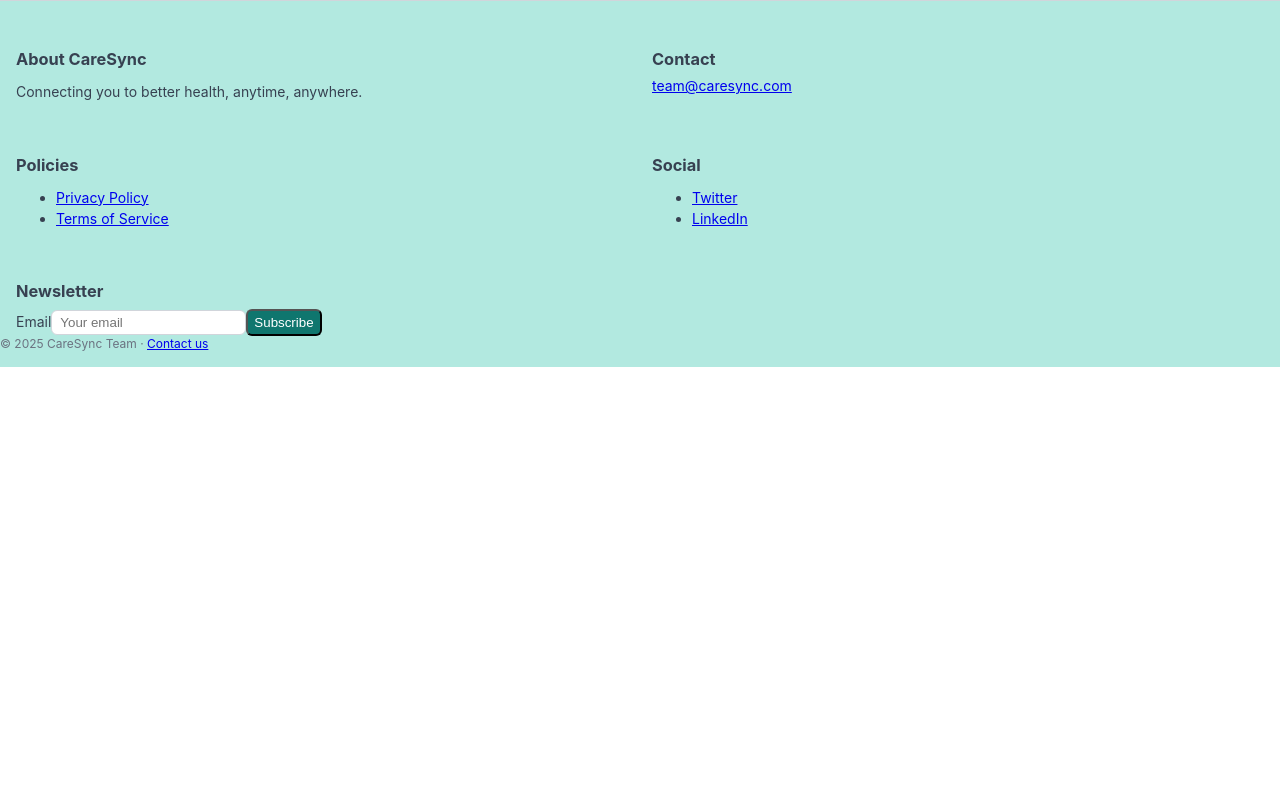
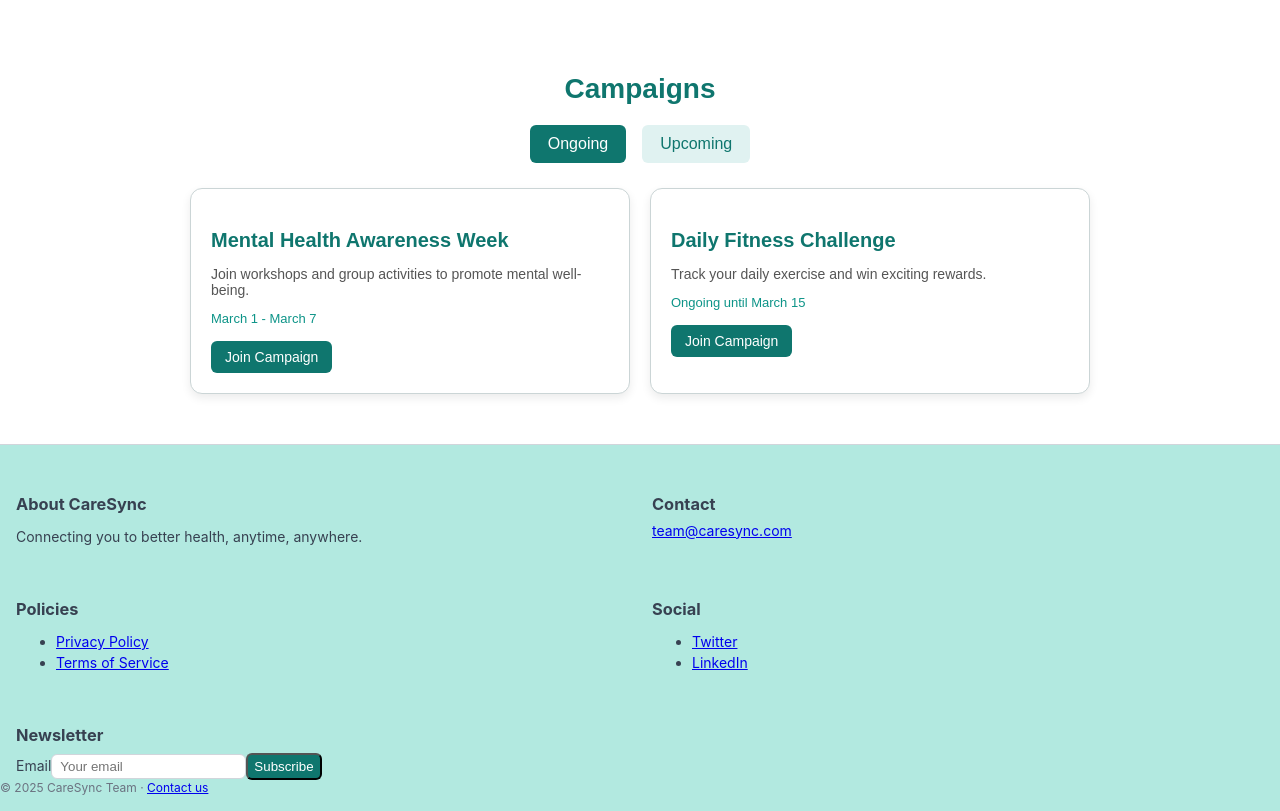
Before and after one commit to Shreyosi01/Hackathon, a React (Create React App) app in the folder frontend/: page /campaigns in a window 1280 px wide. Built offline with nearby package versions, Linux system fonts and the light colour scheme.

Commit message:
campaign and homepage

```diff
--- a/frontend/src/App.js
+++ b/frontend/src/App.js
@@ -10,6 +10,7 @@ import Profile from "./pages/Profile"; // ✅ added
 import Footer from "./components/Footer";
 import VideoConsult from "./pages/VideoConsult";
 import WellnessLeaderboard from "./pages/Leaderboard";
+import Campaigns from "./pages/Campaigns";
 
 function App() {
   return (
@@ -21,20 +22,7 @@ function App() {
           <Route path="/signup" element={<SignupPage />} />
           <Route path="/find-doctors" element={<FindDoctors />} />
           <Route path="/video-consult" element={<VideoConsult />} />
-          <Route
-            path="/video-consult"
-            element={
-              <div
-                style={{
-                  padding: "3rem",
-                  textAlign: "center",
-                  fontSize: "2rem",
-                }}
-              >
-                Video Consult (Coming Soon)
-              </div>
-            }
-          />
+          <Route path="/campaigns" element={<Campaigns />} />
           <Route path="/ai-chatbot" element={<ChatBot />} />
           <Route path="/wellness-leaderboard" element={<WellnessLeaderboard />} />
           <Route path="/health-report" element={<HealthReport />} />
--- /dev/null
+++ b/frontend/src/pages/Campaigns.css
@@ -0,0 +1,94 @@
+.campaigns-container {
+  max-width: 900px;
+  margin: 30px auto;
+  padding: 20px;
+  font-family: Arial, sans-serif;
+}
+
+.campaigns-title {
+  font-size: 28px;
+  font-weight: bold;
+  color: #0f766e; /* teal */
+  margin-bottom: 20px;
+  text-align: center;
+}
+
+.tabs {
+  display: flex;
+  justify-content: center;
+  margin-bottom: 25px;
+}
+
+.tab-btn {
+  padding: 10px 18px;
+  margin: 0 8px;
+  border: none;
+  border-radius: 6px;
+  font-size: 16px;
+  cursor: pointer;
+  background: #e0f2f1;
+  color: #0f766e;
+  transition: all 0.3s ease;
+}
+
+.tab-btn.active {
+  background: #0f766e;
+  color: white;
+}
+
+.tab-btn:hover {
+  background: #14b8a6;
+  color: white;
+}
+
+.campaign-list {
+  display: grid;
+  grid-template-columns: 1fr 1fr;
+  gap: 20px;
+}
+
+.campaign-card {
+  background: #ffffff;
+  border: 1px solid #cbd5d6;
+  border-radius: 12px;
+  padding: 20px;
+  box-shadow: 0 4px 10px rgba(0,0,0,0.08);
+  transition: transform 0.2s ease;
+}
+
+.campaign-card:hover {
+  transform: translateY(-5px);
+}
+
+.campaign-title {
+  font-size: 20px;
+  color: #0f766e;
+  margin-bottom: 10px;
+}
+
+.campaign-description {
+  font-size: 14px;
+  color: #555;
+  margin-bottom: 12px;
+}
+
+.campaign-date {
+  font-size: 13px;
+  color: #0d9488;
+  margin-bottom: 15px;
+}
+
+.join-btn {
+  padding: 8px 14px;
+  background: #0f766e;
+  color: white;
+  border: none;
+  border-radius: 6px;
+  cursor: pointer;
+  font-size: 14px;
+  transition: background 0.3s ease;
+}
+
+.join-btn:hover {
+  background: #14b8a6;
+}
--- /dev/null
+++ b/frontend/src/pages/Campaigns.js
@@ -0,0 +1,69 @@
+import React, { useState } from "react";
+import "./Campaigns.css";
+
+export default function Campaigns() {
+  const [tab, setTab] = useState("ongoing");
+
+  const ongoingCampaigns = [
+    {
+      id: 1,
+      title: "Mental Health Awareness Week",
+      description: "Join workshops and group activities to promote mental well-being.",
+      date: "March 1 - March 7",
+    },
+    {
+      id: 2,
+      title: "Daily Fitness Challenge",
+      description: "Track your daily exercise and win exciting rewards.",
+      date: "Ongoing until March 15",
+    },
+  ];
+
+  const upcomingCampaigns = [
+    {
+      id: 3,
+      title: "Healthy Eating Drive",
+      description: "Discover balanced diets and healthy recipes with experts.",
+      date: "Starts March 20",
+    },
+    {
+      id: 4,
+      title: "Digital Detox Week",
+      description: "Reduce screen time and engage in real-world mindful activities.",
+      date: "Starts April 1",
+    },
+  ];
+
+  return (
+    <div className="campaigns-container">
+      <h2 className="campaigns-title">Campaigns</h2>
+      <div className="tabs">
+        <button
+          className={`tab-btn ${tab === "ongoing" ? "active" : ""}`}
+          onClick={() => setTab("ongoing")}
+        >
+          Ongoing
+        </button>
+        <button
+          className={`tab-btn ${tab === "upcoming" ? "active" : ""}`}
+          onClick={() => setTab("upcoming")}
+        >
+          Upcoming
+        </button>
+      </div>
+
+      <div className="campaign-list">
+        {(tab === "ongoing" ? ongoingCampaigns : upcomingCampaigns).map(
+          (campaign) => (
+            <div key={campaign.id} className="campaign-card">
+              <h3 className="campaign-title">{campaign.title}</h3>
+              <p className="campaign-description">{campaign.description}</p>
+              <p className="campaign-date">{campaign.date}</p>
+              <button className="join-btn">Join Campaign</button>
+            </div>
+          )
+        )}
+      </div>
+    </div>
+  );
+}
--- a/frontend/src/pages/HomePage.css
+++ b/frontend/src/pages/HomePage.css
@@ -30,6 +30,7 @@
 .nav-links {
   display: flex;
   gap: 1.8rem;
+  margin-left: 3rem;
 }
 
 .nav-links a {
--- a/frontend/src/pages/HomePage.js
+++ b/frontend/src/pages/HomePage.js
@@ -29,8 +29,18 @@ export default function HomePage() {
       <header className="homepage-header">
         <div className="logo">CareSync</div>
         <nav className="nav-links">
-          <Link to="/find-doctors">Find Doctors</Link>
-          <Link to="/video-consult">Video Consult</Link>
+          <Link to="/">
+            <span role="img" aria-label="Home" style={{ marginRight: 4 }}>🏠</span>
+            Home
+          </Link>
+          <Link to="/find-doctors">
+            <FaUserMd style={{ marginRight: 4 }} />
+            Find Doctors
+          </Link>
+          <Link to="/video-consult">
+            <FaVideo style={{ marginRight: 4 }} />
+            Video Consult
+          </Link>
           <Link to="/ai-chatbot">
             <FaRobot style={{ marginRight: 4 }} />
             AI Chatbot
```
